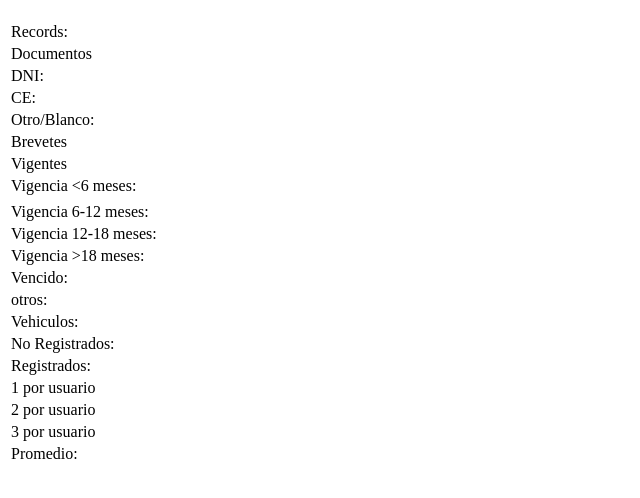
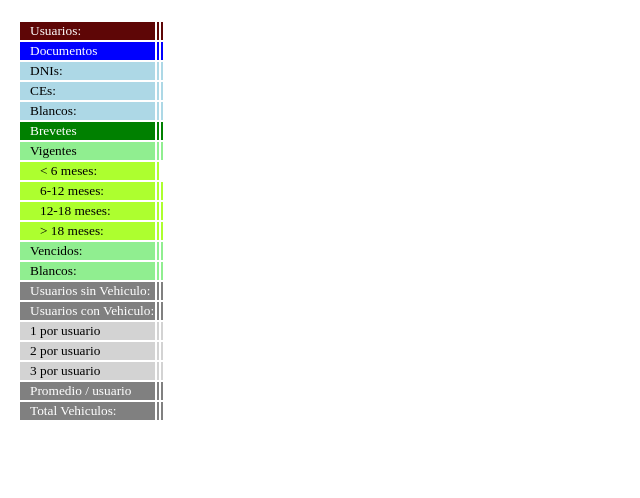
Before and after one commit to gfreundt/pythonCode, a Flask app: template Automation/Apparka/templates/dashboard.html in a window 1280 px wide. Shown: the part 29-527 px from the top of the page, without its empty margins (0-640 px from the left). Run offline with Flask 3, Linux system fonts and the light colour scheme; the template is opened without the code that fills it, so the values that code supplies are empty.

Commit message:
dashboard upgrade

```diff
--- a/Automation/Apparka/templates/dashboard.html
+++ b/Automation/Apparka/templates/dashboard.html
@@ -1,107 +1,107 @@
 <head>
     <title>Apparka User Data Dashboard</title>
 </head>
+
 <body>
     <h3>Latest update: {{data[-1]}}</h3>
-    <table>
-        <tr>
-            <td>Records:</td>
+    <table style="font-size: smaller; padding-left: 10px;">
+        <tr style="color: white; background-color:rgb(94, 6, 6); ">
+            <td style="padding-left: 10px">Usuarios:</td>
             <td>{{data[0]}}</td>
             <td></td>
         </tr>
-        <tr>
-            <td>Documentos</td>
+        <tr style="color: white; background-color:blue;" ;>
+            <td style="padding-left: 10px">Documentos</td>
             <td>{{data[1]}}</td>
             <td></td>
         </tr>
-        <tr>
-            <td>DNI:</td>
+        <tr style="color: black; background-color:lightblue">
+            <td style="padding-left: 10px">DNIs:</td>
             <td>{{data[2]}}</td>
             <td></td>
         </tr>
-        <tr>
-            <td>CE:</td>
+        <tr style="color: black; background-color:lightblue">
+            <td style="padding-left: 10px">CEs:</td>
             <td>{{data[3]}}</td>
             <td></td>
         </tr>
-        <tr>
-            <td>Otro/Blanco:</td>
+        <tr style="color: black; background-color:lightblue">
+            <td style="padding-left: 10px">Blancos:</td>
             <td>{{data[4]}}</td>
             <td></td>
         </tr>
-        <tr>
-            <td>Brevetes</td>
+        <tr style="color: white; background-color:green">
+            <td style="padding-left: 10px">Brevetes</td>
             <td>{{data[5]}}</td>
             <td></td>
         </tr>
-        <tr>
-            <td>Vigentes</td>
+        <tr style="color: black; background-color: lightgreen">
+            <td style="padding-left: 10px">Vigentes</td>
             <td>{{data[6]}}</td>
             <td></td>
         </tr>
-        <tr>
-            <td>Vigencia &lt6 meses:</td>
+        <tr style="color: black; background-color: greenyellow">
+            <td style="padding-left: 20px">&lt 6 meses:</td>
             <td>{{data[7]}}</td>
         </tr>
-        <td></td>
-        <tr>
-            <td>Vigencia 6-12 meses:</td>
+        <tr style="color: black; background-color: greenyellow">
+            <td style="padding-left: 20px">6-12 meses:</td>
             <td>{{data[8]}}</td>
             <td></td>
         </tr>
-        <tr>
-            <td>Vigencia 12-18 meses:</td>
+        <tr style="color: black; background-color: greenyellow">
+            <td style="padding-left: 20px">12-18 meses:</td>
             <td>{{data[9]}}</td>
             <td></td>
         </tr>
-        <tr>
-            <td>Vigencia >18 meses:</td>
+        <tr style="color: black; background-color: greenyellow">
+            <td style="padding-left: 20px">> 18 meses:</td>
             <td>{{data[10]}}</td>
             <td></td>
         </tr>
-        <tr>
-            <td>Vencido:</td>
-            <td>{{data.c6}}</td>
+        <tr style="color: black; background-color: lightgreen">
+            <td style="padding-left: 10px">Vencidos:</td>
+            <td>{{data[11]}}</td>
             <td></td>
         </tr>
-        <tr>
-            <td>otros:</td>
-            <td>{{data.d13}}</td>
+        <tr style="color: black; background-color: lightgreen">
+            <td style="padding-left: 10px">Blancos:</td>
+            <td>{{data[12]}}</td>
             <td></td>
         </tr>
-        <tr>
-            <td>Vehiculos:</td>
-            <td></td>
+        <tr style="color: white; background-color: gray;">
+            <td style="padding-left: 10px">Usuarios sin Vehiculo:</td>
+            <td>{{data[13]}}</td>
             <td></td>
         </tr>
-        <tr>
-            <td>No Registrados:</td>
-            <td>{{data.d14}}</td>
+        <tr style="color: white; background-color: gray;">
+            <td style="padding-left: 10px">Usuarios con Vehiculo:</td>
+            <td>{{data[14]}}</td>
             <td></td>
         </tr>
-        <tr>
-            <td>Registrados:</td>
-            <td>{{data.d15}}</td>
+        <tr style="color: black; background-color: lightgray">
+            <td style="padding-left: 10px">1 por usuario</td>
+            <td>{{data[15]}}</td>
             <td></td>
         </tr>
-        <tr>
-            <td>1 por usuario</td>
-            <td>{{data.d16}}</td>
+        <tr style="color: black; background-color: lightgray;">
+            <td style="padding-left: 10px">2 por usuario</td>
+            <td>{{data[16]}}</td>
             <td></td>
         </tr>
-        <tr>
-            <td>2 por usuario</td>
-            <td>{{data.d17}}</td>
+        <tr style="color: black; background-color: lightgray;">
+            <td style="padding-left: 10px">3 por usuario</td>
+            <td>{{data[17]}}</td>
             <td></td>
         </tr>
-        <tr>
-            <td>3 por usuario</td>
-            <td>{{data.d18}}</td>
+        <tr style="color: white; background-color: gray;">
+            <td style="padding-left: 10px">Promedio / usuario</td>
+            <td>{{data[18]}}</td>
             <td></td>
         </tr>
-        <tr>
-            <td>Promedio:</td>
-            <td>{{data.d19}}</td>
+        <tr style="color: white; background-color: gray;">
+            <td style="padding-left: 10px">Total Vehiculos:</td>
+            <td>{{data[19]}}</td>
             <td></td>
         </tr>
     </table>
```
